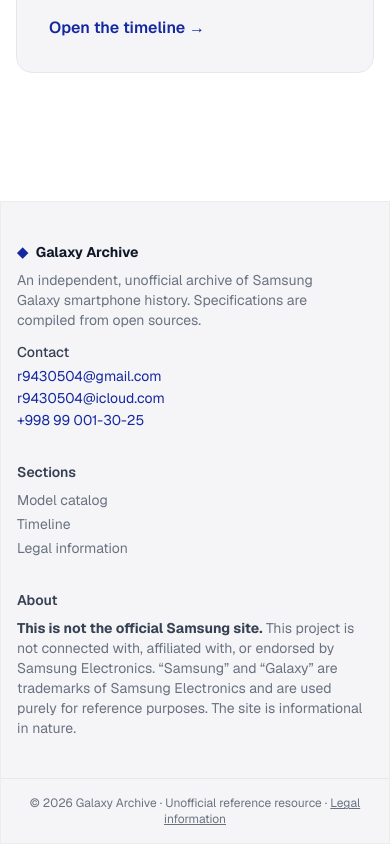
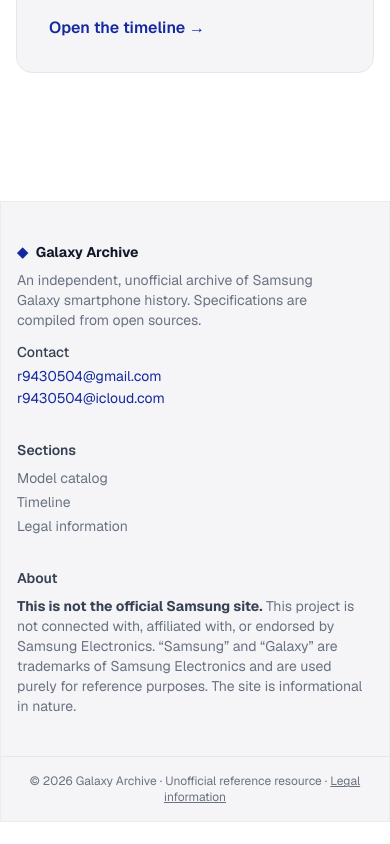
Before and after one commit to r9430504-stack/marketplace, a Next.js app: page / in a window 390 px wide. Shown: the part 6870-7714 px from the top of the page. After the commit the page ends 7692 px from the top, so only its background shows below. Built offline with nearby package versions, Linux system fonts and the light colour scheme; no server answers.

Commit message:
Remove personal phone number from the footer
Keep email contacts only.

Co-Authored-By: Claude Opus 4.8 <noreply@anthropic.com>
Claude-Session: https://claude.ai/code/session_01NrkQoER3NGoCwr35JLCUxQ

```diff
--- a/src/components/SiteFooter.tsx
+++ b/src/components/SiteFooter.tsx
@@ -24,11 +24,6 @@ export default function SiteFooter() {
               <li>
                 <a href="mailto:r9430504@icloud.com" className="text-[#1428a0] hover:underline">
                   r9430504@icloud.com
-                </a>
-              </li>
-              <li>
-                <a href="tel:+998990013025" className="text-[#1428a0] hover:underline">
-                  +998 99 001-30-25
                 </a>
               </li>
             </ul>
```
